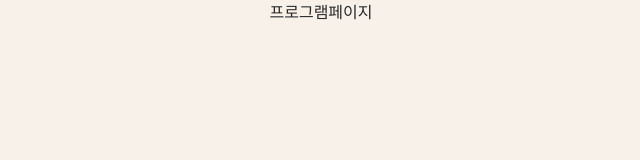
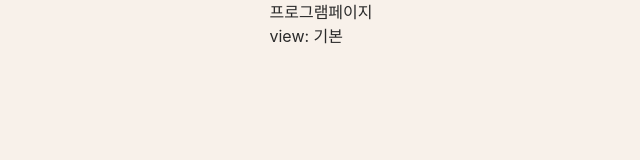
Before and after one commit to Leejoongjae123/play_admin_jj, a Next.js app: page /program in a window 1280 px wide. Shown: the top 160 px of the page, without its empty margins (319-959 px from the left). Built offline with nearby package versions, Linux system fonts and the light colour scheme; a web font is replaced by a local one.

Commit message:
feat : 프로그램 페이지 뷰 모드 구조 적용

```diff
--- a/app/(program)/program/page.tsx
+++ b/app/(program)/program/page.tsx
@@ -1,3 +1,16 @@
-export default function ProgramPage() {
-  return <section>프로그램페이지</section>;
+import { ProgramPageSearchParams } from './types';
+
+interface ProgramPageProps {
+  searchParams: ProgramPageSearchParams;
 }
+
+export default function ProgramPage({ searchParams }: ProgramPageProps) {
+  const { view } = searchParams;
+
+  return (
+    <section>
+      <h1>프로그램페이지</h1>
+      <p>view: {view === 'calendar' ? '달력' : '기본'}</p>
+    </section>
+  );
+}
--- /dev/null
+++ b/app/(program)/program/types.ts
@@ -0,0 +1,3 @@
+export interface ProgramPageSearchParams {
+  view?: 'calendar';
+}
```
